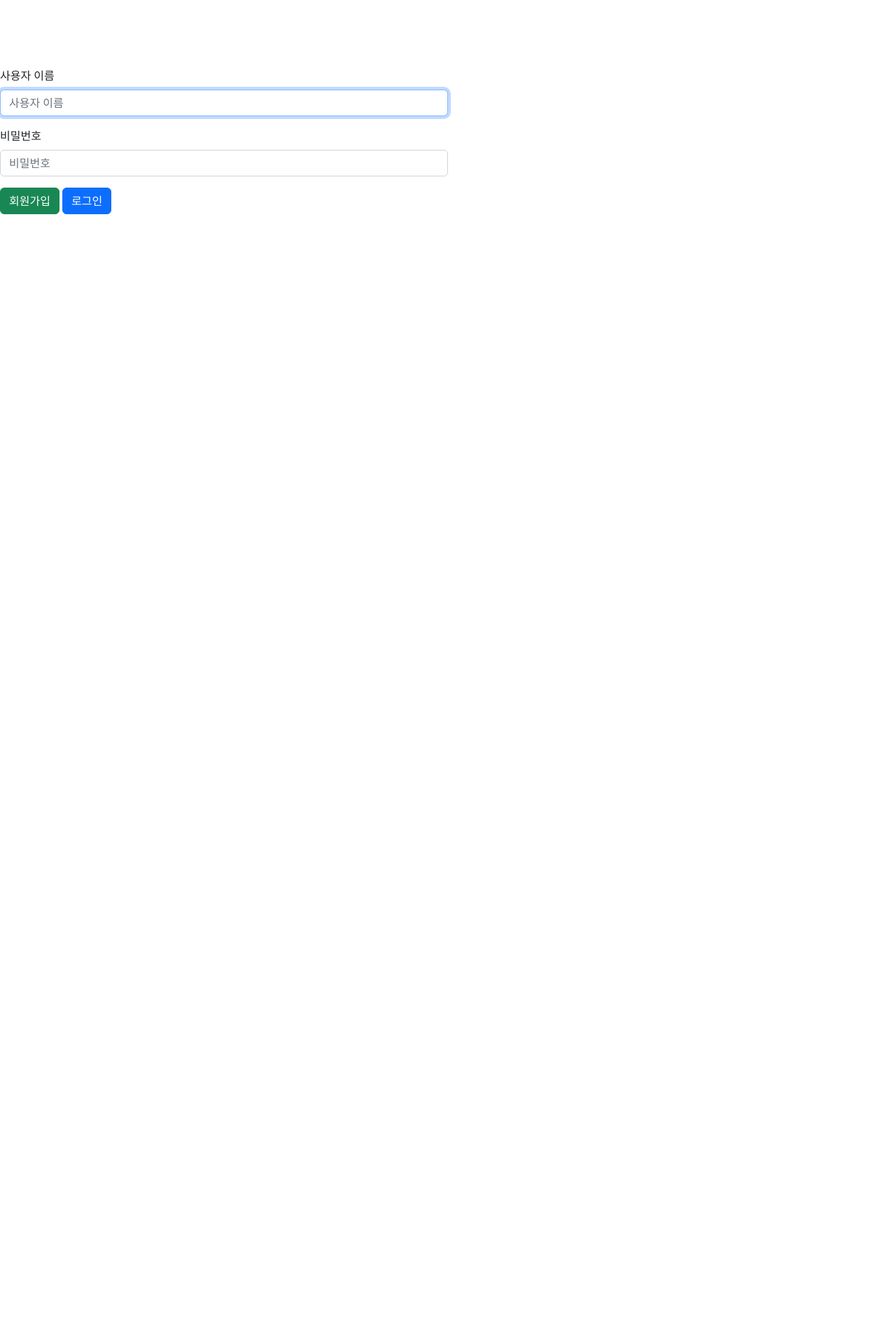
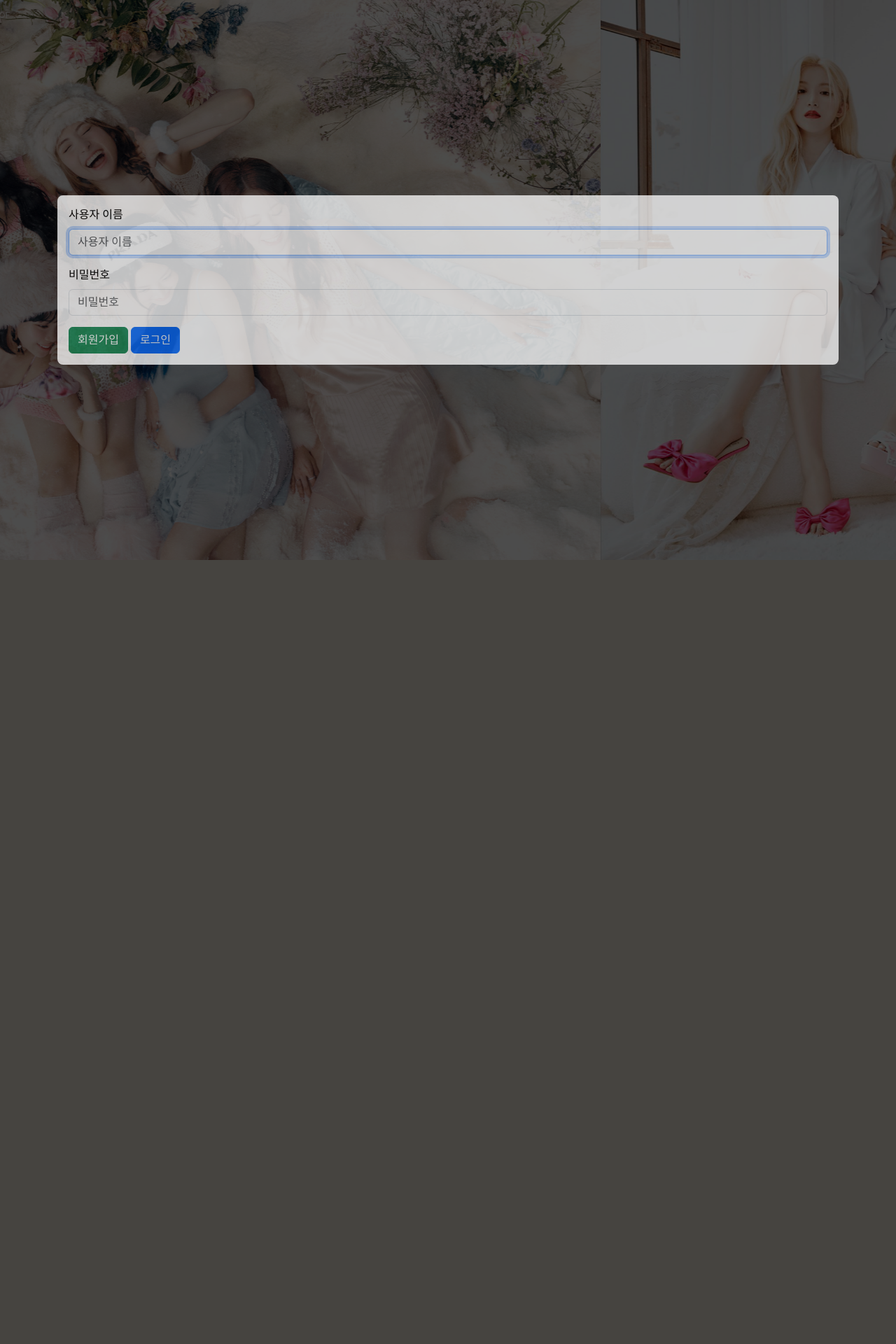
Before and after one commit to code-sum/jeommechoo, a Django app: page / in a window 1280 px wide. Shown: the top 1920 px of the page at 70% size. After the commit the page ends 800 px from the top, so only its background shows below. Run offline with Django 3.2, Linux system fonts and the light colour scheme; some libraries are stand-ins or nearby versions; some web fonts are replaced.

Commit message:
main.html 구현 - static에 fonts, images 폴더 추가 - main.html 백그라운드 이미지 무한 자동 캐러셀로 예시 이미지 사용하여 제작

```diff
--- a/static/css/style.css
+++ b/static/css/style.css
@@ -1,3 +1,59 @@
+@font-face {
+    font-family: 'neo';
+    src:url('../fonts/NanumSquareNeo-Variable.woff2') format('woff2');
+}
+
+* {
+    font-family: 'neo';
+}
+
+body {
+    width: 100vw;
+    height: 100vh;
+}
+.wrap {
+    overflow: hidden;
+    background-color: rgba(0, 0, 0, 0.654);
+}
+
+.img-box {
+    font-size: 0px;
+    min-height: 177px;
+    white-space: nowrap;
+    padding: 0px;
+    margin: 0;
+}
+
+.item {
+    width: 100vw;
+    height: 100vh;
+    overflow: hidden;
+    display: inline-flex;
+    -webkit-background-size: cover;
+    -moz-background-size: cover;
+    -o-background-size: cover;
+    background-size: cover;
+    background-position: center;
+    background-repeat: no-repeat;
+    filter: brightness(30%);
+    animation: moveSlideshow 40s linear infinite;
+
+}
+
+@keyframes moveSlideshow {
+    0% {
+        transform: translate(0, 0);
+    }
+    100% {
+      transform: translateX(-200%);
+    }
+}
+
+.background-size {
+      width: 100vw;
+      height: 100vh;
+    }
+
 .search-bar {
     width: 400px;
     height: 27px;
--- a/templates/base.html
+++ b/templates/base.html
@@ -17,11 +17,12 @@
   </head>
 
   <body>
-
+    <!--nav-->
+    {% block nav %}
       <div class="d-flex justify-content-center position-relative align-items-center my-3">
         <div class="search-bar">
           <i class="bi bi-search"></i>
-            <input class="search-bar__input" type="search" placeholder="검색" />
+          <input class="search-bar__input" type="search" placeholder="검색"/>
         </div>
       </div>
 
@@ -45,26 +46,37 @@
                   Dropdown
                 </a>
                 <ul class="dropdown-menu">
-                    <li><a class="dropdown-item" href="#">Action</a></li>
-                    <li><a class="dropdown-item" href="#">Another action</a></li>
-                    <li><hr class="dropdown-divider"></li>
-                    <li><a class="dropdown-item" href="#">Something else here</a></li>
+                  <li>
+                    <a class="dropdown-item" href="#">Action</a>
+                  </li>
+                  <li>
+                    <a class="dropdown-item" href="#">Another action</a>
+                  </li>
+                  <li>
+                    <hr class="dropdown-divider">
+                  </li>
+                  <li>
+                    <a class="dropdown-item" href="#">Something else here</a>
+                  </li>
                 </ul>
               </li>
               <li class="nav-item">
                 <a class="nav-link disabled">Disabled</a>
               </li>
             </ul>
-
           </div>
+        {% endblock nav %}
       </div>
     </nav>
-    {% block content %}
-    {% endblock content %}
+    <!-- content -->
+    {% block content %}{% endblock content %}
 
+    <!-- footer -->
+    {% block footer %}
       <div id="css_footer">
         <footer>Copyright 2022. 류진숙, 최준홍, 송희수, 이수경 All rights reserved.</footer>
       </div>
+    {% endblock footer %}
     <!-- JavaScript Bundle with Popper -->
     <script src="https://cdn.jsdelivr.net/npm/bootstrap@5.2.2/dist/js/bootstrap.bundle.min.js" integrity="sha384-OERcA2EqjJCMA+/3y+gxIOqMEjwtxJY7qPCqsdltbNJuaOe923+mo//f6V8Qbsw3" crossorigin="anonymous"></script>
 
--- a/templates/main.html
+++ b/templates/main.html
@@ -1,19 +1,24 @@
+{% extends 'base.html' %}
+{% load static %}
 {% load django_bootstrap5 %}
 {% bootstrap_css %}
-{% load static %}
-<!-- Bootstrap Font Icon CSS -->
-    <!-- Bootstrap CSS -->
-    <link href="https://cdn.jsdelivr.net/npm/bootstrap@5.2.2/dist/css/bootstrap.min.css" rel="stylesheet" integrity="sha384-Zenh87qX5JnK2Jl0vWa8Ck2rdkQ2Bzep5IDxbcnCeuOxjzrPF/et3URy9Bv1WTRi" crossorigin="anonymous">
-    <link rel="stylesheet" href="https://cdn.jsdelivr.net/npm/bootstrap-icons@1.5.0/font/bootstrap-icons.css">
-    <link rel="stylesheet" href="{% static 'css/style.css' %}">
+
+{% block nav %}{% endblock nav %}
+
 {% block content %}
+  <!-- 로그인 div -->
+  <div class="wrap">
+    <ul class="img-box">
+      <li class="item" style="background-image: url({% static 'images/LE-SSERAFIM.jpeg' %});"></li>
+      <li class="item" style="background-image: url({% static 'images/idle.jpeg' %});"></li>
+      <li class="item" style="background-image: url({% static 'images/newjeans24.jpg' %}"></li>
+    </ul>
+  </div>
 
-<!-- 로그인 div -->
-<div class="py-5" id="wrapper" style="width:100vw; height:1000vh;">
-    <div class="py-5 justify-content-center align-items-center" >
+  <div class="background-size position-absolute d-flex align-items-center top-0">
     <!-- 로그인한 사용자에게 보이는 div -->
     {% if user.is_authenticated %}
-        <div >
+      <div>
         <p>{{ request.user.username }}님 안녕하세요</p>
         <a href="{% url 'accounts:logout' %}" class="btn btn-danger">
           로그아웃
@@ -21,8 +26,8 @@
       </div>
       <!-- 로그아웃된 사용자에게 보이는 div -->
     {% else %}
-        <div class=" w-50">
-            <form action="{% url 'accounts:login' %}" method="post">
+      <div class="container-md">
+        <form action="{% url 'accounts:login' %}" method="post" class="text-black bg-white p-3 rounded-3 opacity-75">
           {% csrf_token %}
           {% bootstrap_form forms %}
           <a href="{% url 'accounts:signup' %}" class="btn btn-success">회원가입</a>
@@ -32,5 +37,5 @@
     {% endif %}
   </div>
 </div>
-
+{% block footer %}{% endblock footer %}
 {% endblock content %}
```
Also changed, not shown: static/fonts/NanumSquareNeoTTF-aLt.woff2 (added), static/fonts/NanumSquareNeoTTF-bRg.woff2 (added), static/fonts/NanumSquareNeoTTF-cBd.woff2 (added), static/fonts/NanumSquareNeoTTF-dEb.woff2 (added), static/fonts/NanumSquareNeoTTF-eHv.woff2 (added), static/images/LE-SSERAFIM.jpeg (added), static/images/idle.jpeg (added), static/images/newjeans24.jpg (added), 1 other file. Lines whose indentation alone changed are shown as unchanged.
